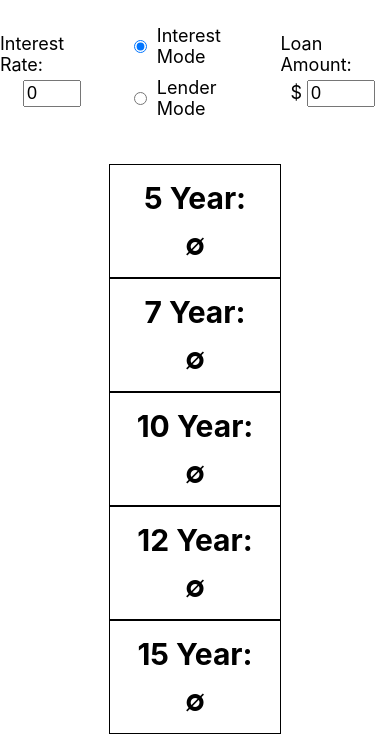
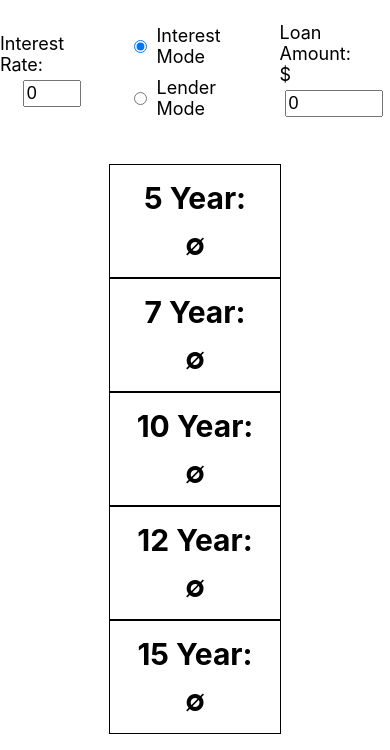
Before and after one commit to MrMicrowaveOven/esti-mate, a React (Create React App) app: page / in a window 390 px wide. Shown: the top 750 px of the page. Built offline with nearby package versions, Linux system fonts and the light colour scheme.

Commit message:
Updated field size for mobile

```diff
--- a/src/Inputs.css
+++ b/src/Inputs.css
@@ -62,7 +62,7 @@
         width: 50px;
     }
     .loan-amount-input-field {
-        width: 60px;
+        width: 90px;
     }
     .input {
         display: flex;
```
